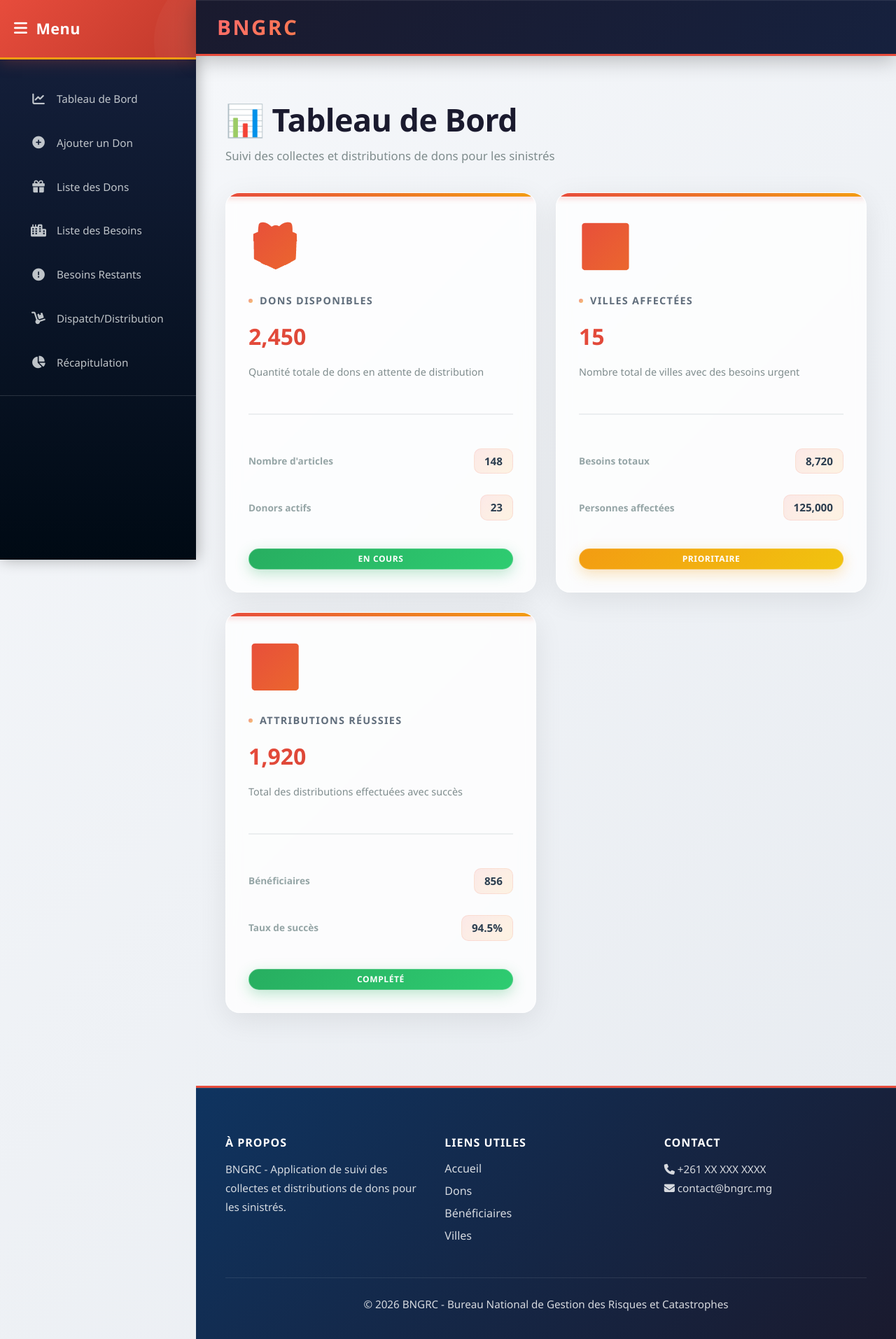
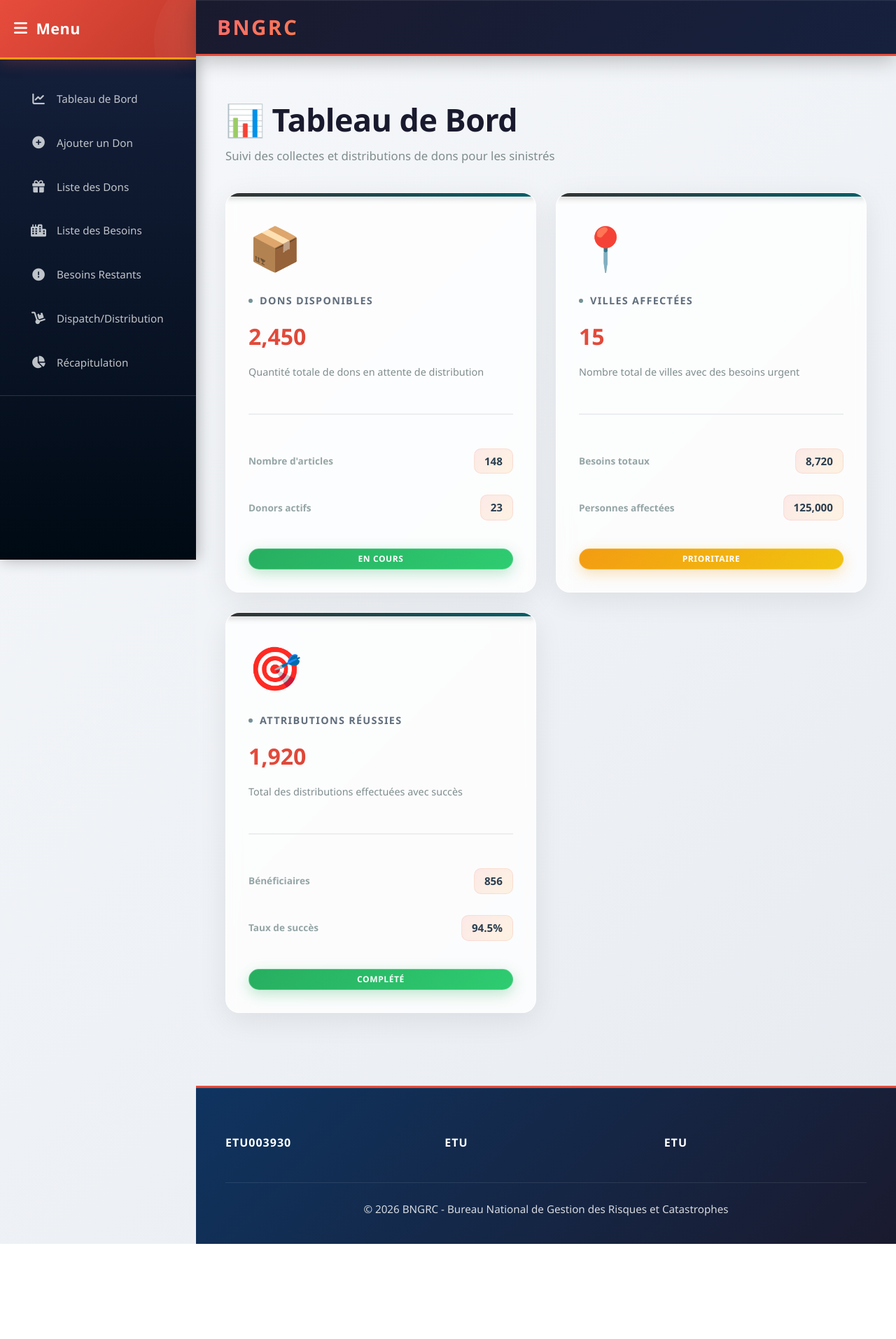
Before and after one commit to RantoMiarantsoa/BNGRC, a PHP site: page /ETU004304/app/views/home.php in a window 1280 px wide. Shown: the whole page at 70% size. After the commit the page ends 1778 px from the top, so only its background shows below. Run offline with PHP 8.4, Linux system fonts and the light colour scheme; some libraries are stand-ins or nearby versions.

Commit message:
css renouveler

```diff
--- a/app/views/home.php
+++ b/app/views/home.php
@@ -34,7 +34,7 @@
         <div class="dashboard">
             <!-- Card 1: Dons Disponibles -->
             <div class="card">
-                <div class="card-icon">🎁</div>
+                <div class="card-icon">📦</div>
                 <div class="card-title">Dons Disponibles</div>
                 <div class="card-value">2,450</div>
                 <div class="card-description">
@@ -55,7 +55,7 @@
 
             <!-- Card 2: Villes et Besoins -->
             <div class="card">
-                <div class="card-icon">🏙️</div>
+                <div class="card-icon">📍</div>
                 <div class="card-title">Villes Affectées</div>
                 <div class="card-value">15</div>
                 <div class="card-description">
@@ -76,7 +76,7 @@
 
             <!-- Card 3: Attributions Réussies -->
             <div class="card">
-                <div class="card-icon">✅</div>
+                <div class="card-icon">🎯</div>
                 <div class="card-title">Attributions Réussies</div>
                 <div class="card-value">1,920</div>
                 <div class="card-description">
--- a/app/views/includes/footer.php
+++ b/app/views/includes/footer.php
@@ -4,24 +4,15 @@
     <div class="container-fluid">
         <div class="row py-4">
             <div class="col-md-4 mb-3 mb-md-0">
-                <h6 class="text-white">À propos</h6>
-                <p class="text-light">BNGRC - Application de suivi des collectes et distributions de dons pour les sinistrés.</p>
+                <h6 class="text-white">ETU003930</h6>
             </div>
             <div class="col-md-4 mb-3 mb-md-0">
-                <h6 class="text-white">Liens Utiles</h6>
-                <ul class="list-unstyled">
-                    <li><a href="<?= BASE_URL ?>" class="text-light text-decoration-none">Accueil</a></li>
-                    <li><a href="<?= BASE_URL ?>donations" class="text-light text-decoration-none">Dons</a></li>
-                    <li><a href="<?= BASE_URL ?>beneficiaries" class="text-light text-decoration-none">Bénéficiaires</a></li>
-                    <li><a href="<?= BASE_URL ?>cities" class="text-light text-decoration-none">Villes</a></li>
-                </ul>
+                <h6 class="text-white">ETU</h6>
+
             </div>
             <div class="col-md-4">
-                <h6 class="text-white">Contact</h6>
-                <p class="text-light">
-                    <i class="fas fa-phone"></i> +261 XX XXX XXXX<br>
-                    <i class="fas fa-envelope"></i> contact@bngrc.mg
-                </p>
+                <h6 class="text-white">ETU</h6>
+
             </div>
         </div>
         <hr class="my-2 opacity-25">
--- a/assets/css/dashboard.css
+++ b/assets/css/dashboard.css
@@ -27,9 +27,9 @@
     left: 0;
     right: 0;
     height: 5px;
-    background: linear-gradient(90deg, #e74c3c, #f39c12);
+    background: linear-gradient(90deg, #343434, #055e68);
     transition: all 0.35s cubic-bezier(0.4, 0, 0.2, 1);
-    box-shadow: 0 2px 8px rgba(231, 76, 60, 0.3);
+    box-shadow: 0 2px 8px rgba(52, 52, 52, 0.3);
 }
 
 .card::after {
@@ -39,21 +39,21 @@
     right: -15%;
     width: 200px;
     height: 200px;
-    background: radial-gradient(circle, rgba(231, 76, 60, 0.08), transparent);
+    background: radial-gradient(circle, rgba(52, 52, 52, 0.08), transparent);
     border-radius: 50%;
     transition: all 0.6s cubic-bezier(0.4, 0, 0.2, 1);
 }
 
 .card:hover {
     transform: translateY(-12px);
-    box-shadow: 0 20px 50px rgba(231, 76, 60, 0.2), inset 0 1px 1px rgba(255, 255, 255, 0.8);
+    box-shadow: 0 20px 50px rgba(52, 52, 52, 0.2), inset 0 1px 1px rgba(255, 255, 255, 0.8);
     background: rgba(255, 255, 255, 0.95);
 }
 
 .card:hover::before {
     height: 6px;
-    background: linear-gradient(90deg, #c0392b, #e74c3c, #f39c12, #e74c3c);
-    box-shadow: 0 4px 12px rgba(231, 76, 60, 0.4);
+    background: linear-gradient(90deg, #62a388, #343434, #055e68, #343434);
+    box-shadow: 0 4px 12px rgba(52, 52, 52, 0.4);
 }
 
 .card:hover::after {
@@ -66,16 +66,8 @@
     font-size: 3.8rem;
     margin-bottom: 20px;
     display: inline-block;
-    background: linear-gradient(135deg, #e74c3c, #f39c12);
-    -webkit-background-clip: text;
-    -webkit-text-fill-color: transparent;
-    background-clip: text;
-    animation: iconBounce 2s ease-in-out infinite;
+    color: #1a1a1a;
 }
-
-.card:nth-child(1) .card-icon { animation-delay: 0s; }
-.card:nth-child(2) .card-icon { animation-delay: 0.1s; }
-.card:nth-child(3) .card-icon { animation-delay: 0.2s; }
 
 .card-title {
     color: #2c3e50;
@@ -94,7 +86,7 @@
     content: '';
     width: 6px;
     height: 6px;
-    background: linear-gradient(135deg, #e74c3c, #f39c12);
+    background: linear-gradient(135deg, #343434, #055e68);
     border-radius: 50%;
     opacity: 0.8;
 }
```
Also changed, not shown: public/assets/css/besoin-liste.css, public/assets/css/dashboard.css, public/assets/css/don-liste.css, public/assets/css/don-saisie.css, public/assets/css/style.css.
